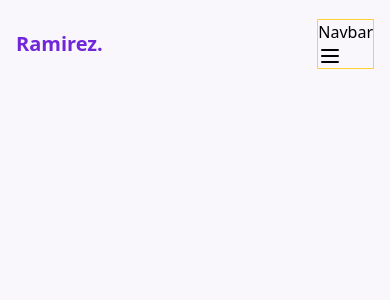
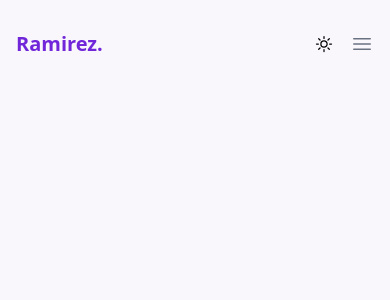
Before and after one commit to hectorlil48/my-portfolio, a React (Vite) app: page / in a window 390 px wide. Shown: the top 300 px of the page. Built offline with nearby package versions, Linux system fonts and the light colour scheme.

Commit message:
Installed heroicons on react. Import a hamburger menu icon and a sun icon for my navigation.

```diff
--- a/package.json
+++ b/package.json
@@ -12,6 +12,7 @@
     "deploy": "gh-pages -d dist"
   },
   "dependencies": {
+    "@heroicons/react": "^2.2.0",
     "@tailwindcss/vite": "^4.1.7",
     "react": "^19.1.0",
     "react-dom": "^19.1.0",
--- a/src/components/Navbar.jsx
+++ b/src/components/Navbar.jsx
@@ -1,27 +1,27 @@
+import { Bars3Icon } from "@heroicons/react/24/outline";
+import { SunIcon } from "@heroicons/react/24/outline";
+
 const Navbar = () => {
   return (
     <nav className="bg-transparent fixed top-0 w-full z-50 transition-all duration-300 py-4">
       <div className="max-w-7xl mx-auto px-4 sm:px-6 lg:px-8 flex items-center justify-between h-14">
         <div>
-          <h1 className="text-xl font-bold text-primary">
-            <a href="/">Ramirez.</a>
+          <h1 className="text-xl font-bold text-primary ">
+            <a
+              href="/"
+              className="focus:outline-none focus-visible:ring-2 focus-visible:ring-primary"
+            >
+              Ramirez.
+            </a>
           </h1>
         </div>
-        <div className="border border-amber-300">
-          <h1>Navbar</h1>
-          <svg
-            class="w-6 h-6"
-            fill="none"
-            stroke="currentColor"
-            stroke-width="2"
-            viewBox="0 0 24 24"
-          >
-            <path
-              stroke-linecap="round"
-              stroke-linejoin="round"
-              d="M4 6h16M4 12h16M4 18h16"
-            />
-          </svg>
+        <div className="flex items-center justify-center gap-4">
+          <button>
+            <SunIcon className="h-5 w-5" />
+          </button>
+          <button className="text-gray-500 hover:text-primary focus:outline-none focus-visible:ring-2 focus-visible:ring-primary">
+            <Bars3Icon className="h-6 w-6" />
+          </button>
         </div>
       </div>
     </nav>
```
Also changed, not shown: 1 other file (tests, documents, lock files or other folders).
